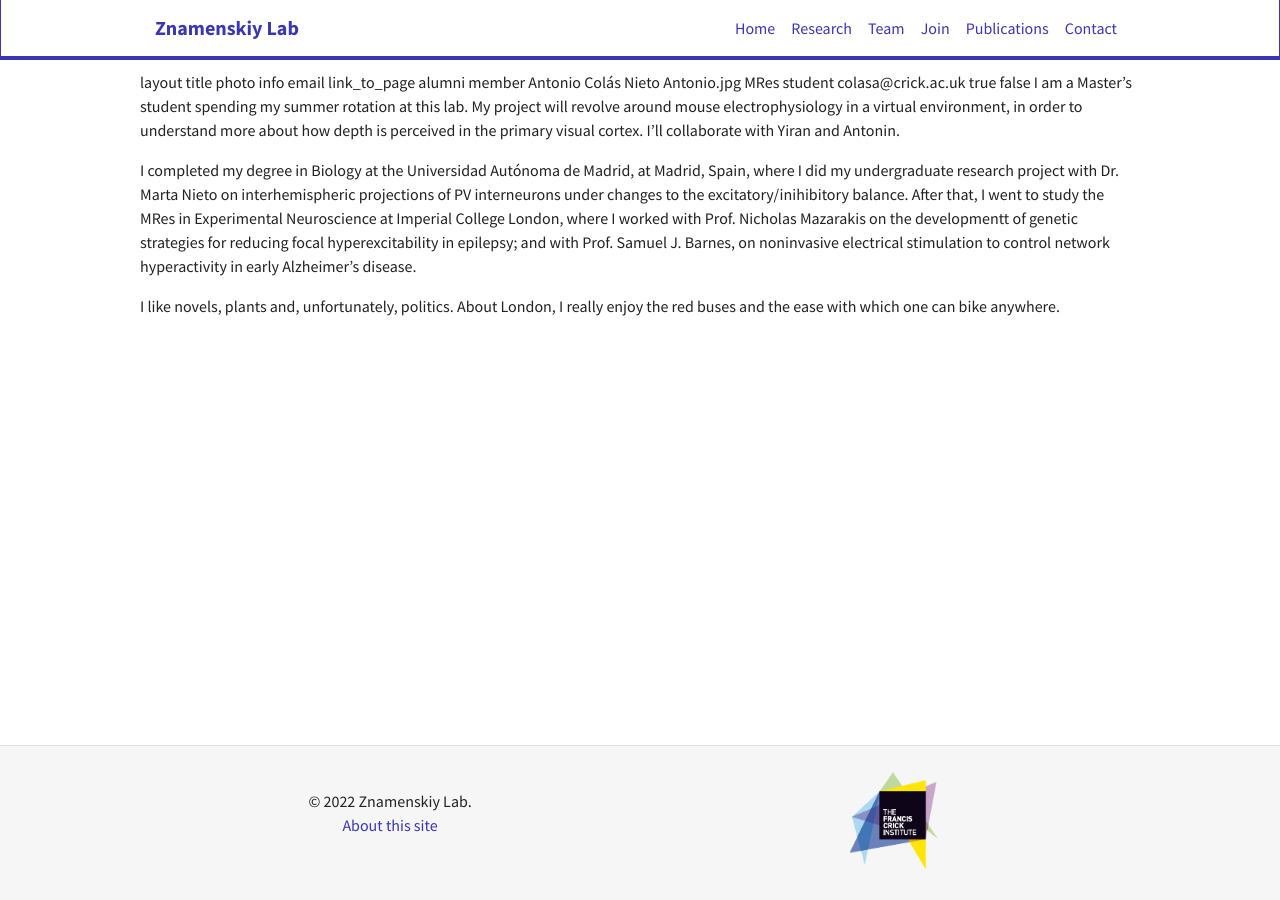
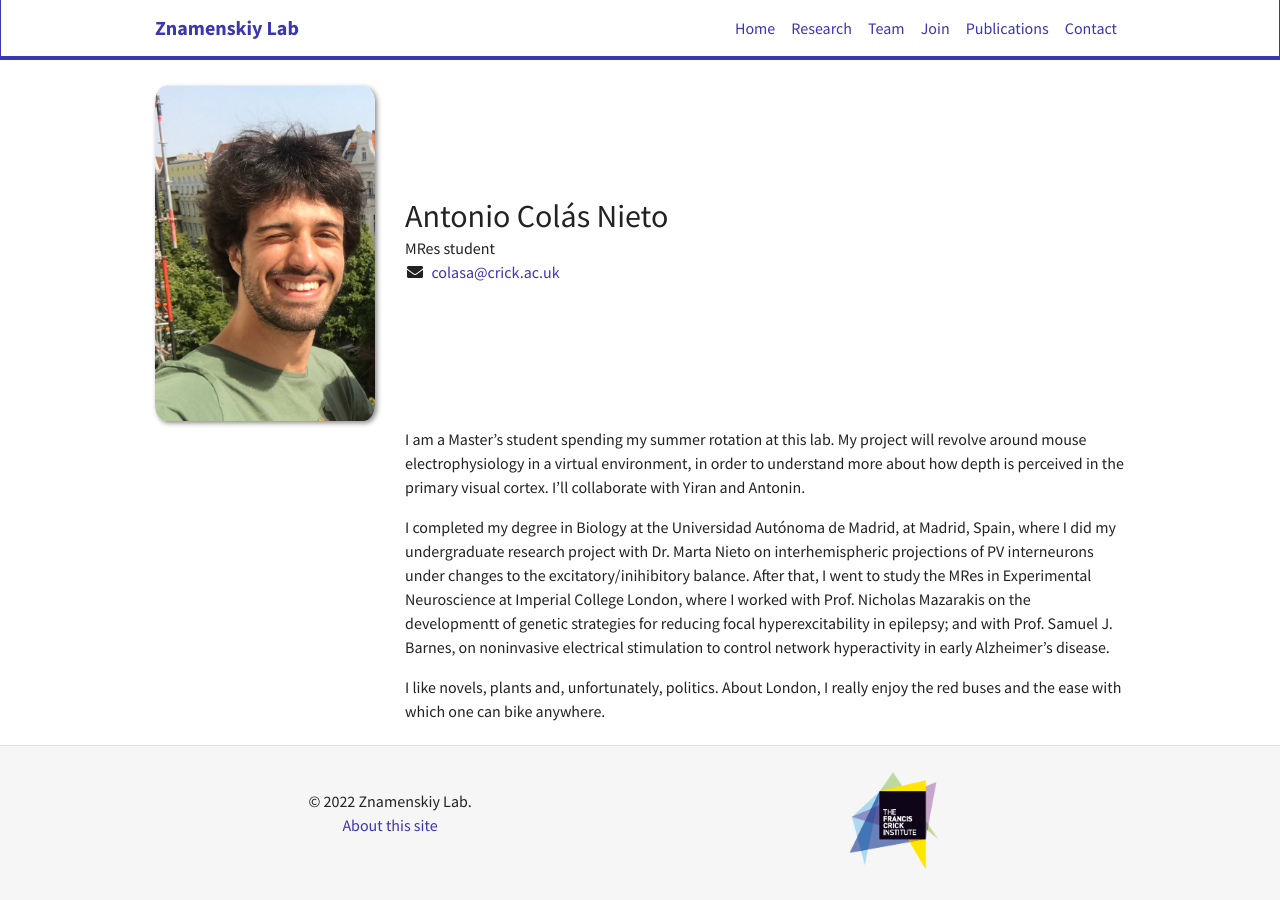
Before and after one commit to znamlab/znamlab.github.io, a Jekyll site: the page built from team/_posts/2022-06-28-antonio-colas-nieto.md, in a window 1280 px wide. Built offline with Jekyll 4.4.1, drawn with Linux system fonts in a browser that asks for light colours; nearby versions of some CDN libraries; our own code applies the rules of GitHub Pages for plain Markdown files.

Commit message:
Update 2022-06-28-antonio-colas-nieto.md

```diff
--- a/team/_posts/2022-06-28-antonio-colas-nieto.md
+++ b/team/_posts/2022-06-28-antonio-colas-nieto.md
@@ -1,11 +1,13 @@
-layout	title	photo	info	email	link_to_page	alumni
-member
-Antonio Colás Nieto
-Antonio.jpg
-MRes student
-colasa@crick.ac.uk
-true
-false
+---
+layout: member
+title: Antonio Colás Nieto
+photo: Antonio.jpg
+info: MRes student
+email: colasa@crick.ac.uk
+link_to_page: yes
+alumni: no
+---
+
 I am a Master's student spending my summer rotation at this lab. My project will revolve around mouse electrophysiology in a virtual environment, in order to understand more about how depth is perceived in the primary visual cortex. I'll collaborate with Yiran and Antonin.
 
 I completed my degree in Biology at the Universidad Autónoma de Madrid, at Madrid, Spain, where I did my undergraduate research project with Dr. Marta Nieto on interhemispheric projections of PV interneurons under changes to the excitatory/inihibitory balance. After that, I went to study the MRes in Experimental Neuroscience at Imperial College London, where I worked with Prof. Nicholas Mazarakis on the developmentt of genetic strategies for reducing focal hyperexcitability in epilepsy; and with Prof. Samuel J. Barnes, on noninvasive electrical stimulation to control network hyperactivity in early Alzheimer's disease.
```
